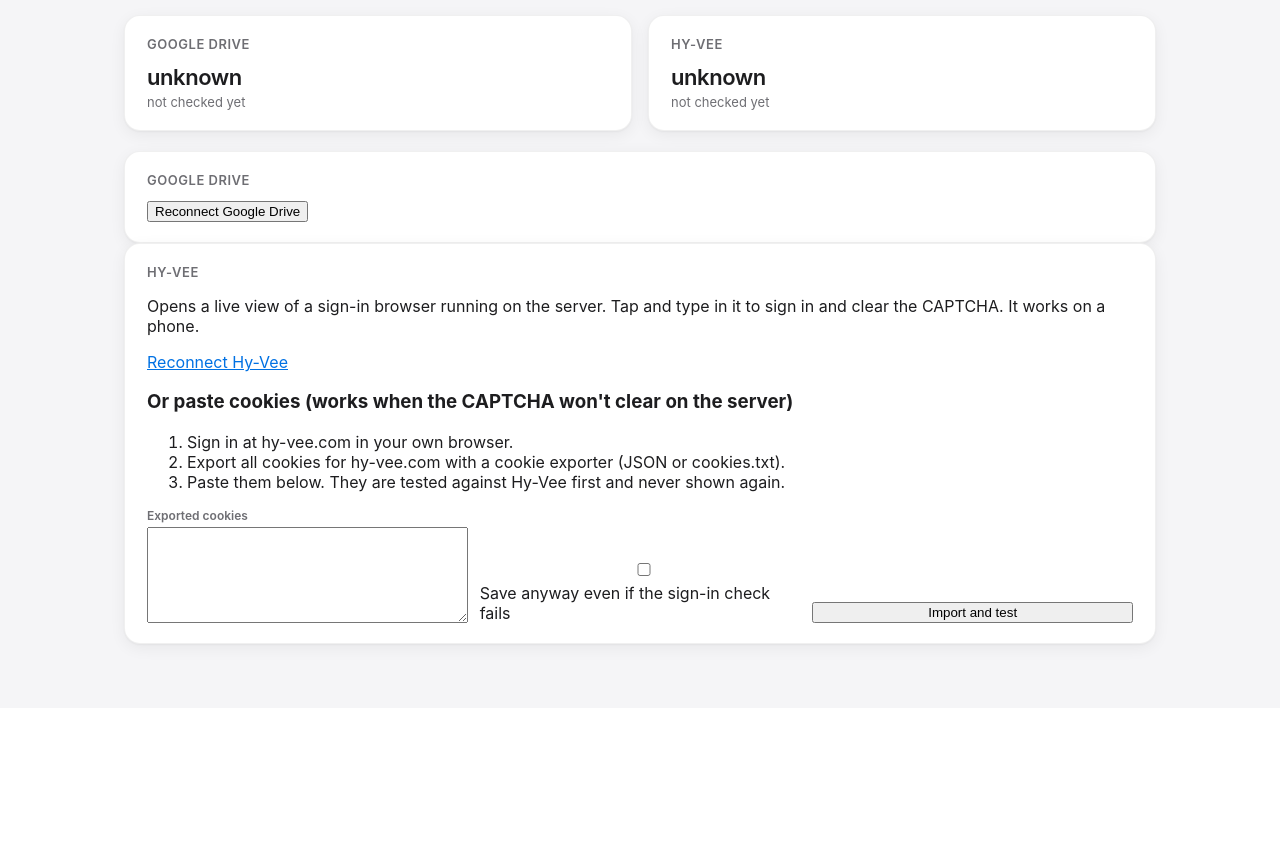
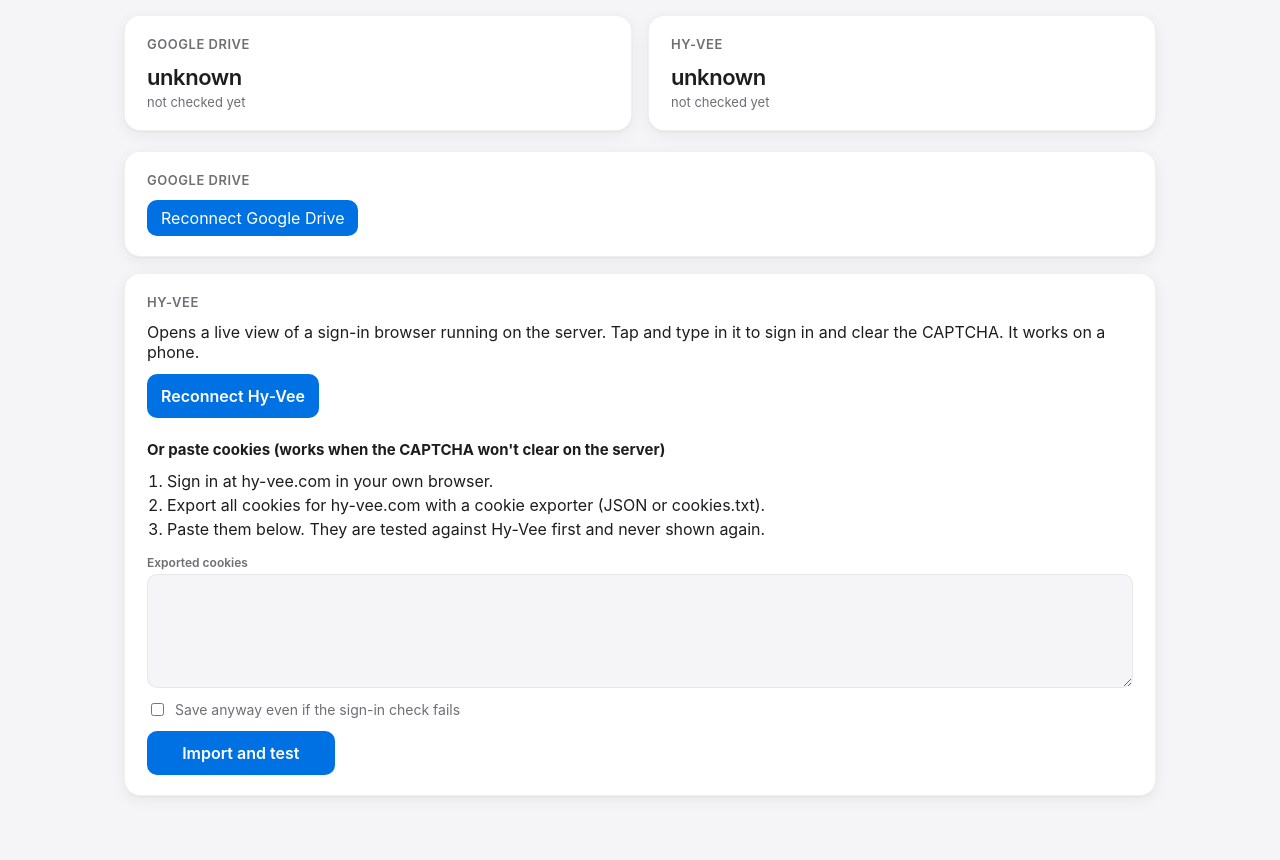
Before and after one commit to jscherb1/scherbring-family-assistant, a FastAPI app: page /reconnect in a window 1280 px wide. Shown: the part 280-1140 px from the top of the page. Before the commit the page ends 935 px from the top, so only its background shows below. Run offline with FastAPI, Linux system fonts and the light colour scheme; data that the repository does not hold is empty.

Commit message:
fix: hub tasks grouped under Show all, Hy-Vee probe via order API, ignore unused Monarch connector, reconnect layout
Co-Authored-By: Claude Sonnet 5.5 <noreply@anthropic.com>

```diff
--- a/dashboard/static/hub.css
+++ b/dashboard/static/hub.css
@@ -100,3 +100,4 @@
   .hub-attn .area { display: none; }
 }
 @media (prefers-reduced-motion: no-preference) { .hub-ring .arc { transition: stroke-dasharray .8s ease; } }
+.hub-group { margin-left: 8px; } .hub-group summary { cursor: pointer; font-size: 12px; color: var(--dim); padding: 6px 8px; }
--- a/dashboard/static/style.css
+++ b/dashboard/static/style.css
@@ -1761,3 +1761,25 @@ a.button {
     font-size: 16px;
   }
 }
+
+/* ---- Reconnect page ---- */
+.reauth-stack { display: flex; flex-direction: column; gap: 16px; }
+.reauth-stack ol { margin: 0 0 14px; padding-left: 20px; line-height: 1.5; }
+.reauth-stack p { margin: 0 0 12px; }
+.reauth-sub { margin: 22px 0 10px; font-size: 15px; }
+.reauth-banner { font-size: 16px; font-weight: 600; padding: 12px 14px; border-radius: 10px; margin: 0 0 16px;
+  background: var(--card-bg); border: 1px solid var(--border); }
+.reauth-banner.ok { border-color: var(--ok); }
+.reauth-banner.err { border-color: var(--warn); }
+.metric-sm { font-size: 22px; }
+.field textarea { width: 100%; font: inherit; font-size: 13px; color: var(--text); background: var(--bg);
+  border: 1px solid var(--border); border-radius: 10px; padding: 8px 10px; resize: vertical; }
+.check { display: flex; align-items: center; gap: 8px; font-size: 14px; color: var(--text-muted); }
+.habit-form .check, .habit-form textarea { grid-column: 1 / -1; }
+.reauth-row { display: flex; gap: 8px; flex-wrap: wrap; margin: 0 0 10px; }
+.reauth-row .button { margin-top: 0; }
+.reauth-type { margin-top: 10px; }
+.reauth-input { flex: 1; min-width: 160px; font: inherit; font-size: 14px; color: var(--text); background: var(--bg);
+  border: 1px solid var(--border); border-radius: 10px; padding: 8px 10px; }
+a.button { display: inline-block; text-decoration: none; }
+.habit-form .field:has(textarea), .habit-form .field:has(input[name=pasted]) { grid-column: 1 / -1; }
--- a/dashboard/templates/reauth/index.html
+++ b/dashboard/templates/reauth/index.html
@@ -9,16 +9,17 @@
 {% if data.error %}
   <div class="card"><div class="error-state">{{ data.error }}</div></div>
 {% else %}
-  {% if error %}<p class="ask-note err" role="alert" style="font-size:18px;font-weight:600">{{ error }}</p>{% endif %}
-  {% if ok %}<p class="ask-note ok" role="status" style="font-size:18px;font-weight:600">{{ ok }}</p>{% endif %}
+  {% if error %}<p class="ask-note err reauth-banner" role="alert">{{ error }}</p>{% endif %}
+  {% if ok %}<p class="ask-note ok reauth-banner" role="status">{{ ok }}</p>{% endif %}
 
   <div class="grid stats">
     {% for s in data.systems %}
     <section class="card"><h2>{{ s.label }}</h2>
-      <div class="metric" style="font-size:22px">{{ s.status }}</div><div class="metric-sub">{{ s.detail }}</div></section>
+      <div class="metric metric-sm">{{ s.status }}</div><div class="metric-sub">{{ s.detail }}</div></section>
     {% endfor %}
   </div>
 
+  <div class="reauth-stack">
   <section class="card">
     <h2>Google Drive</h2>
     {% if drive %}
@@ -29,18 +30,18 @@
       </ol>
       <form method="post" action="/reconnect/drive/complete" class="habit-form">
         <label class="field"><span>Pasted address</span><input name="pasted" required autocomplete="off" placeholder="http://localhost/callback?code=..."></label>
-        <button class="btn" type="submit">Finish</button>
+        <button class="button" type="submit">Finish</button>
       </form>
     {% else %}
-      <form method="post" action="/reconnect/drive/start"><button class="btn" type="submit">Reconnect Google Drive</button></form>
+      <form method="post" action="/reconnect/drive/start"><button class="button" type="submit">Reconnect Google Drive</button></form>
     {% endif %}
   </section>
 
   <section class="card">
     <h2>Hy-Vee</h2>
     <p>Opens a live view of a sign-in browser running on the server. Tap and type in it to sign in and clear the CAPTCHA. It works on a phone.</p>
-    <a class="btn" href="/reconnect/hyvee">Reconnect Hy-Vee</a>
-    <h3 style="margin-top:18px">Or paste cookies (works when the CAPTCHA won't clear on the server)</h3>
+    <a class="button" href="/reconnect/hyvee">Reconnect Hy-Vee</a>
+    <h3 class="reauth-sub">Or paste cookies (works when the CAPTCHA won't clear on the server)</h3>
     <ol>
       <li>Sign in at hy-vee.com in your own browser.</li>
       <li>Export all cookies for hy-vee.com with a cookie exporter (JSON or cookies.txt).</li>
@@ -48,9 +49,10 @@
     </ol>
     <form method="post" action="/reconnect/hyvee/cookies" class="habit-form">
       <label class="field"><span>Exported cookies</span><textarea name="cookies" rows="6" required autocomplete="off" spellcheck="false"></textarea></label>
-      <label class="field"><input type="checkbox" name="force" value="1"> Save anyway even if the sign-in check fails</label>
-      <button class="btn" type="submit">Import and test</button>
+      <label class="check"><input type="checkbox" name="force" value="1"><span>Save anyway even if the sign-in check fails</span></label>
+      <button class="button" type="submit">Import and test</button>
     </form>
   </section>
+  </div>
 {% endif %}
 {% endblock %}
--- a/scripts/bridge_store.py
+++ b/scripts/bridge_store.py
@@ -19,6 +19,9 @@ import time
 from contextlib import contextmanager
 from pathlib import Path
 from typing import Iterator
+
+# Claude's own account-level connectors that nothing here uses; their auth state is not our problem.
+IGNORED_MCP = {"claude.ai Monarch Money"}
 
 REPO_ROOT = Path(__file__).resolve().parent.parent
 DEFAULT_DB = REPO_ROOT / "state" / "inbox.db"
@@ -340,7 +343,7 @@ class BridgeStore:
             "worker_up": worker_age is not None and worker_age <= stale_s,
             "worker_heartbeat_age_s": worker_age,
             "paused": self.kv_get("paused") == "1",
-            "mcp_down": json.loads(self.kv_get("mcp_down") or "[]"),
+            "mcp_down": [n for n in json.loads(self.kv_get("mcp_down") or "[]") if n not in IGNORED_MCP],
             "current_turn": json.loads(turn) if turn else None,
             "last_canary": json.loads(self.kv_get("last_canary") or "null"),
             **self.stats(ts),
--- a/scripts/hub_providers/schedule.py
+++ b/scripts/hub_providers/schedule.py
@@ -28,11 +28,11 @@ def collect(conn, today):
     next_meals = [e for e in events if e["day"] > t and (e["source"] or "").lower().startswith("meal")]
     attention = []
     for x in overdue:
-        attention.append({"key": f"task:{x['id']}", "href": "/me", "level": "urgent",
+        attention.append({"key": f"task:{x['id']}", "href": "/me", "level": "urgent", "group": "Tasks",
                           "text": f"Overdue: {x['title']} (due {x['day']})"})
     for x in due_today:
         attention.append({"key": f"task-today:{x['id']}", "href": "/me",
-                          "level": "warn" if (x["priority"] or 4) <= 2 else "info", "text": f"Due today: {x['title']}"})
+                          "level": "warn" if (x["priority"] or 4) <= 2 else "info", "group": "Tasks", "text": f"Due today: {x['title']}"})
     synced = {k: conn.execute("SELECT MAX(synced_at) FROM hub_items WHERE kind=?", (k,)).fetchone()[0]
               for k in ("event", "task")}
     for kind, label in (("event", "Calendar"), ("task", "Task list")):
--- a/scripts/myhub.py
+++ b/scripts/myhub.py
@@ -157,6 +157,12 @@ def get_hub(*, db_path=None, today: date | None = None) -> dict:
     finally:
         conn.close()
     attention.sort(key=lambda a: (LEVELS.get(a["level"], 1), a["area"], a["text"]))
-    return {"date": today.isoformat(), "generated_at": _now_iso(), "attention": attention,
+    # Items a provider tags with a "group" (Todoist tasks: always some open) never crowd the strip; they are
+    # listed under one collapsed row in "Show all" and don't count toward the strip's totals or "All clear".
+    grouped = [a for a in attention if a.get("group")]
+    attention = [a for a in attention if not a.get("group")]
+    groups = [{"label": label, "items": [a for a in grouped if a["group"] == label]}
+              for label in dict.fromkeys(a["group"] for a in grouped)]
+    return {"date": today.isoformat(), "generated_at": _now_iso(), "attention": attention, "groups": groups,
             "counts": {lvl: sum(1 for a in attention if a["level"] == lvl) for lvl in LEVELS},
             "cards": cards, "errors": errors, "snapshot": snapshot_status(db_path=db_path)}
--- a/scripts/myhub_store.py
+++ b/scripts/myhub_store.py
@@ -42,7 +42,7 @@ def run(args) -> int:
         return _out(myhub.get_hub())
     if args.cmd == "attention":
         h = myhub.get_hub()
-        return _out({"date": h["date"], "counts": h["counts"], "attention": h["attention"], "errors": h["errors"]})
+        return _out({"date": h["date"], "counts": h["counts"], "attention": h["attention"], "groups": h["groups"], "errors": h["errors"]})
     if args.snap == "status":
         return _out(myhub.snapshot_status())
     raw = sys.stdin.read() if args.items_file == "-" else open(args.items_file, encoding="utf-8-sig").read()
```
Also changed, not shown: dashboard/templates/myhub/index.html (+14 -10 lines), dashboard/templates/reauth/hyvee.html (+11 -11 lines), scripts/credential_check.py (+5 -12 lines), tests/test_bridge_store.py (+7 -0 lines), tests/test_credential_check.py (+5 -0 lines), tests/test_dashboard.py (+1 -1 lines), tests/test_myhub.py (+11 -2 lines).
